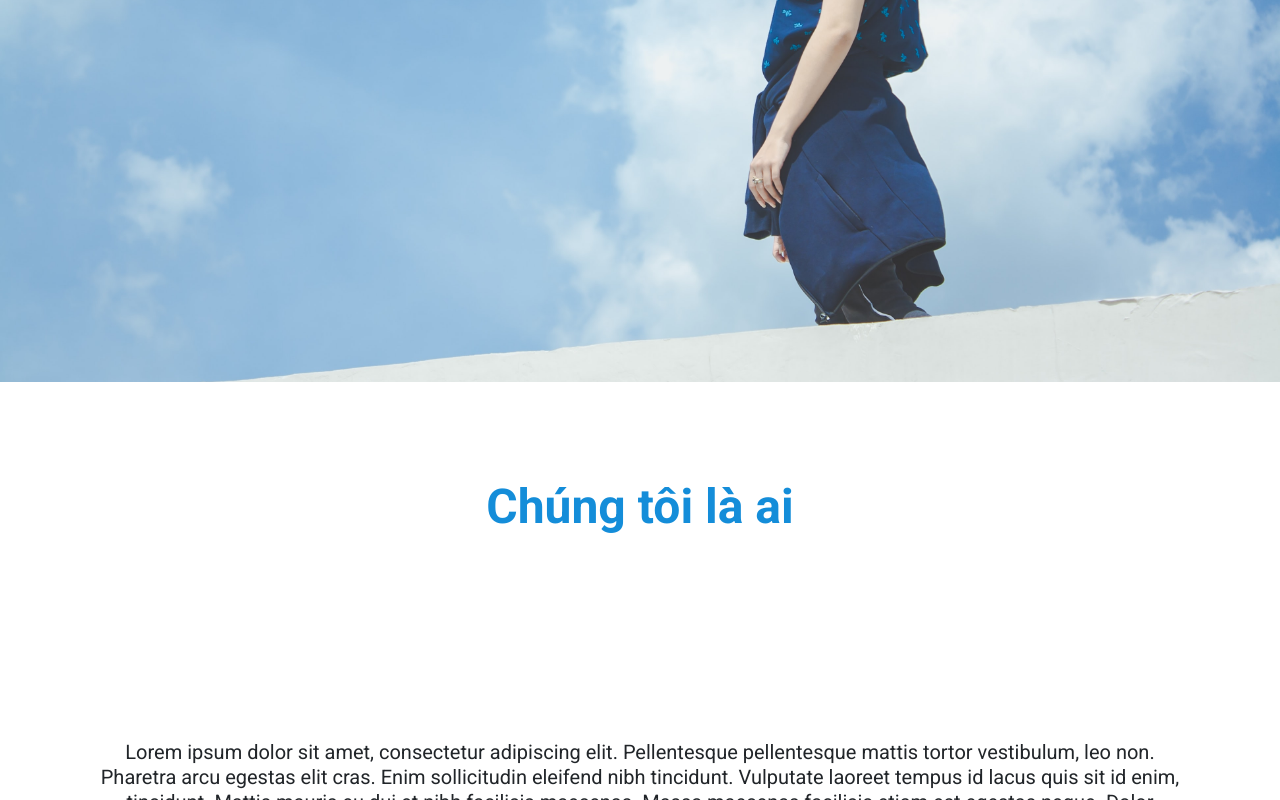
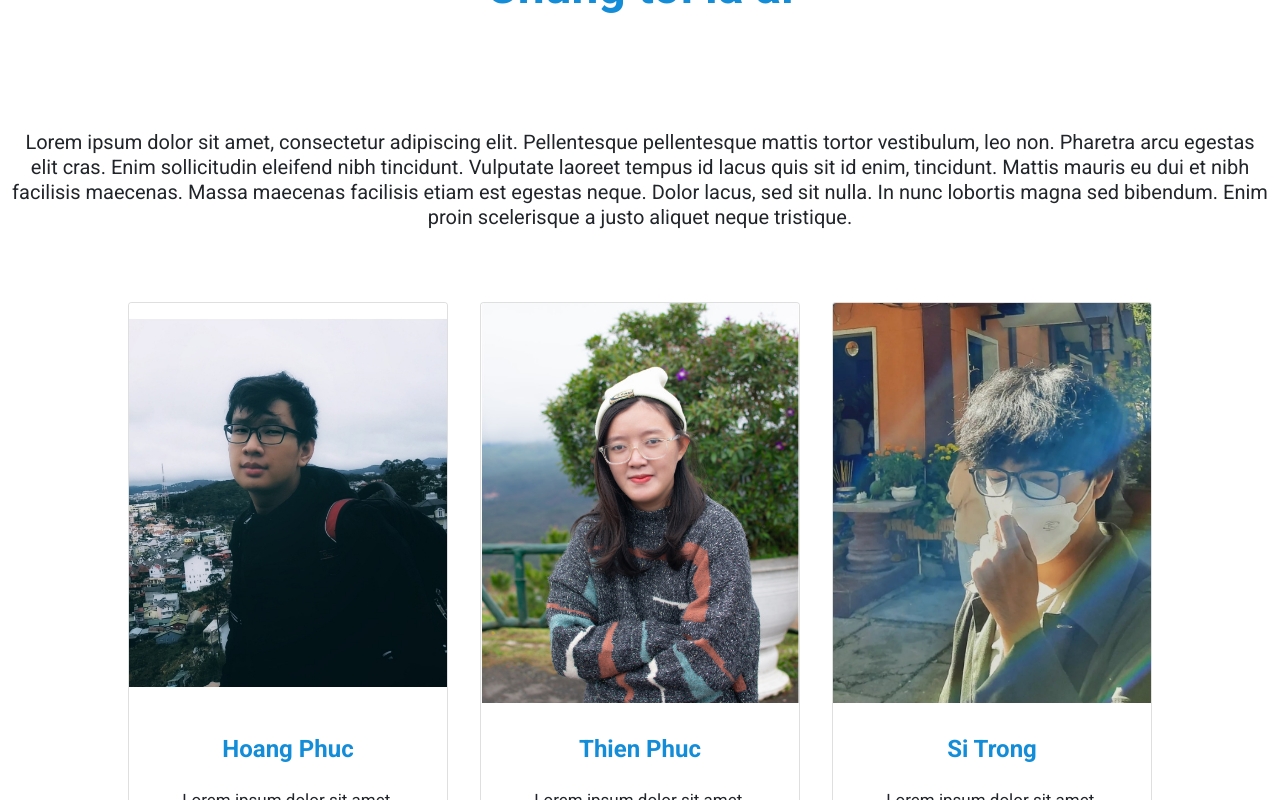
Before and after one commit to trongnsiwa/condalon, a Next.js app: page /about-us in a window 1280 px wide. Shown: the part 500-1300 px from the top of the page. Built offline with nearby package versions, Linux system fonts and the light colour scheme; no server answers.

Commit message:
Fix about us page

```diff
--- a/components/Profile/Profile.module.scss
+++ b/components/Profile/Profile.module.scss
@@ -3,9 +3,6 @@
 
 .profile {
   width: 25rem;
-  border-radius: 50px;
-  background-color: $app-light;
-  box-shadow: 0 3px 10px rgba($color: $app-300, $alpha: 0.2);
   transition: transform 0.3s ease-in-out;
 
   @include responsive($lg) {
@@ -16,18 +13,11 @@
     width: 27rem;
   }
 
-  &:hover {
-    box-shadow: 0 3px 30px rgba($color: $app-300, $alpha: 0.2);
-    transform: scale(1.05);
-    border: 1px solid $app-300;
-  }
-
   :global {
     .profile-img {
       object-fit: cover;
       object-position: center;
       height: 25rem;
-      border-radius: 50px;
     }
 
     .profile-body {
--- a/styles/we-are.scss
+++ b/styles/we-are.scss
@@ -3,7 +3,7 @@
 
 .about {
   & > div {
-    height: 100vh;
+    height: 35vh;
     width: 100%;
   }
 
@@ -35,24 +35,20 @@
     font-size: 20px;
     line-height: 25px;
     position: relative;
-    padding: 100px;
+    padding: 10px;
   }
 
   &-profile {
-    height: 100% !important;
-    margin-bottom: 10rem;
-
-    @include responsive($lg) {
-      height: 100vh;
-    }
+    height: 50% !important;
+    margin-bottom: 5rem;
 
     &_inner {
       @include center(column);
-      margin-top: 10rem;
+      margin-top: 5rem;
 
       h1 {
         color: $app-300;
-        text-align: center;
+        text-align: left;
         margin: 0 0.5rem;
       }
 
```
